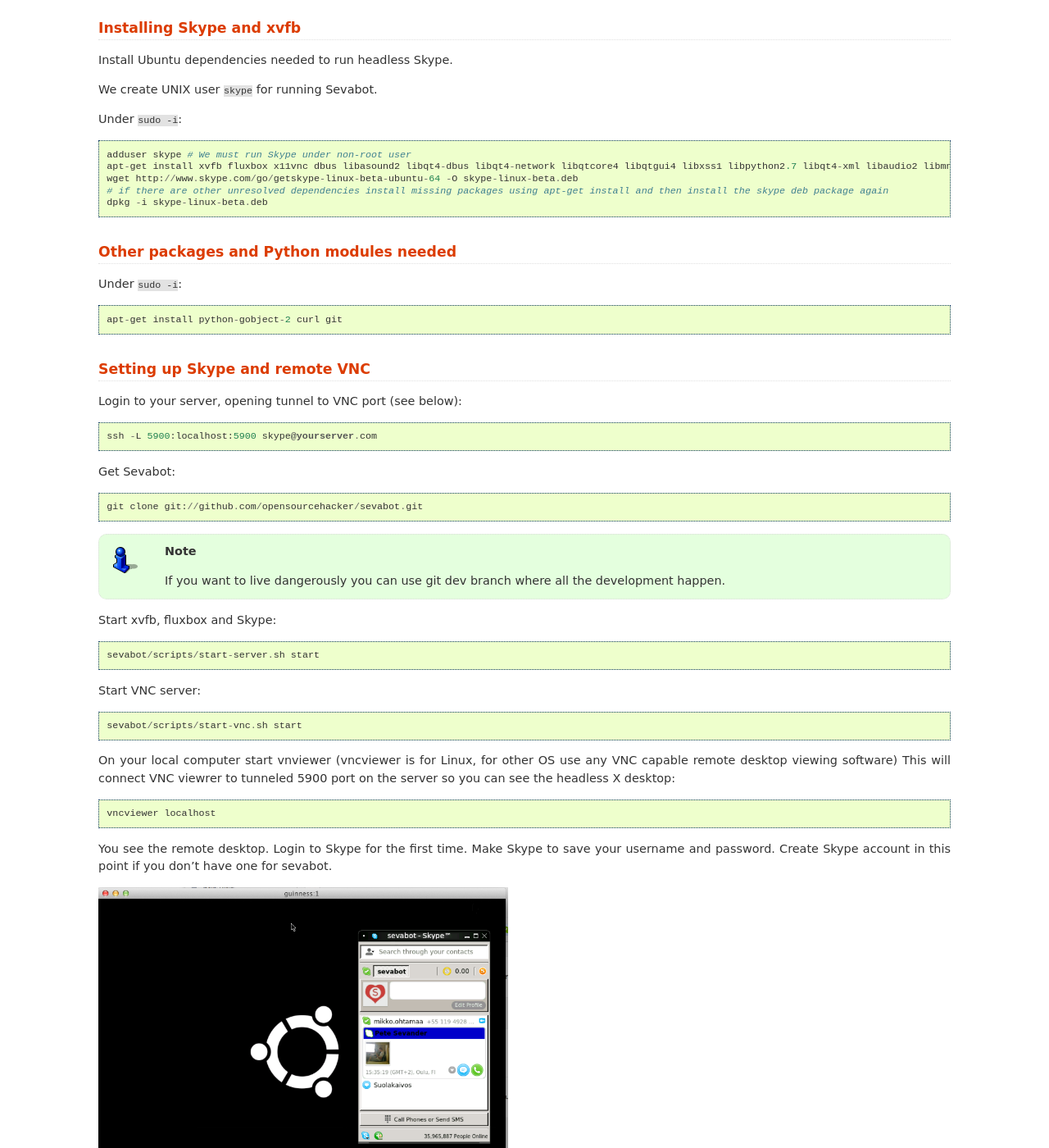
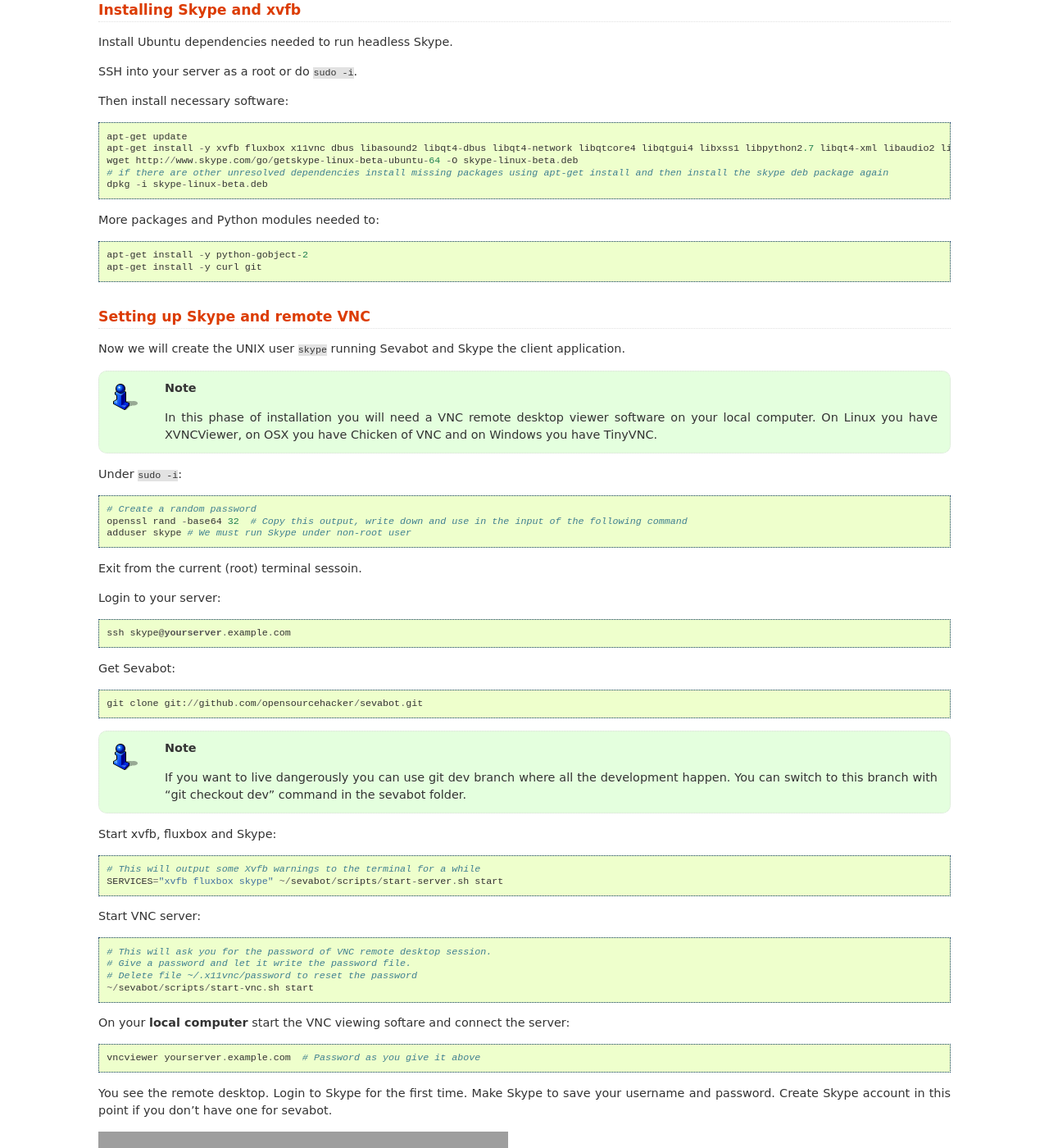
Before and after one commit to opensourcehacker/sevabot, a Sphinx documentation site: the page built from docs/source/ubuntu.rst, in a window 1280 px wide and 1400 px high, scrolled down 654 px. Shown: the whole window at 82% size. Built offline with Sphinx 7.4.7, drawn with Linux system fonts in a browser that asks for light colours; some of the changed text lies outside the part shown; grey boxes are pictures that could not be loaded.

Commit message:
Updated installation manual

```diff
--- a/docs/source/ubuntu.rst
+++ b/docs/source/ubuntu.rst
@@ -8,7 +8,8 @@
 ===============
 
 There instructions are for setting up a headless (no monitor attached) Sevabot running in Skype
-on Ubuntu Server.
+on Ubuntu Server. The instructions have tested on Ubuntu Version **12.04.1** unless mentioned
+otherwise.
 
 .. note ::
 
@@ -19,29 +20,43 @@
 
 Install Ubuntu dependencies needed to run headless Skype.
 
-We create UNIX user ``skype`` for running Sevabot.
+SSH into your server as a root or do ``sudo -i``.
 
-Under ``sudo -i``::
+Then install necessary software::
 
-    adduser skype # We must run Skype under non-root user
-    apt-get install xvfb fluxbox x11vnc dbus libasound2 libqt4-dbus libqt4-network libqtcore4 libqtgui4 libxss1 libpython2.7 libqt4-xml libaudio2 libmng1 fontconfig liblcms1 lib32stdc++6 lib32asound2 ia32-libs libc6-i386 lib32gcc1
+    apt-get update
+    apt-get install -y xvfb fluxbox x11vnc dbus libasound2 libqt4-dbus libqt4-network libqtcore4 libqtgui4 libxss1 libpython2.7 libqt4-xml libaudio2 libmng1 fontconfig liblcms1 lib32stdc++6 lib32asound2 ia32-libs libc6-i386 lib32gcc1 nano
     wget http://www.skype.com/go/getskype-linux-beta-ubuntu-64 -O skype-linux-beta.deb
     # if there are other unresolved dependencies install missing packages using apt-get install and then install the skype deb package again
     dpkg -i skype-linux-beta.deb
 
-Other packages and Python modules needed
-=============================================
+More packages and Python modules needed to::
 
-Under ``sudo -i``::
-
-    apt-get install python-gobject-2 curl git
+    apt-get install -y python-gobject-2
+    apt-get install -y curl git
 
 Setting up Skype and remote VNC
 ================================
 
-Login to your server, opening tunnel to VNC port (see below)::
+Now we will create the UNIX user ``skype`` running Sevabot and Skype the client application.
 
-    ssh -L 5900:localhost:5900 skype@yourserver.com
+.. note ::
+
+    In this phase of installation you will need a VNC remote desktop viewer software
+    on your local computer. On Linux you have XVNCViewer, on OSX you have Chicken of VNC
+    and on Windows you have TinyVNC.
+
+Under ``sudo -i``::
+
+    # Create a random password
+    openssl rand -base64 32  # Copy this output, write down and use in the input of the following command
+    adduser skype # We must run Skype under non-root user
+
+Exit from the current (root) terminal sessoin.
+
+Login to your server::
+
+    ssh skype@yourserver.example.com
 
 Get Sevabot::
 
@@ -50,94 +65,130 @@
 .. note ::
 
     If you want to live dangerously you can use git dev branch where
-    all the development happen.
+    all the development happen. You can switch to this branch with "git checkout dev"
+    command in the sevabot folder.
 
 Start xvfb, fluxbox and Skype::
 
-    sevabot/scripts/start-server.sh start
+    # This will output some Xvfb warnings to the terminal for a while
+    SERVICES="xvfb fluxbox skype" ~/sevabot/scripts/start-server.sh start
 
 Start VNC server::
 
-    sevabot/scripts/start-vnc.sh start
+    # This will ask you for the password of VNC remote desktop session.
+    # Give a password and let it write the password file.
+    # Delete file ~/.x11vnc/password to reset the password
+    ~/sevabot/scripts/start-vnc.sh start
 
-On your local computer start vnviewer (vncviewer is for Linux, for other OS
-use any VNC capable remote desktop viewing software)
-This will connect VNC viewrer to tunneled 5900 port on
-the server so you can see the headless X desktop::
+On your **local computer** start the VNC viewing softare and connect the server::
 
-    vncviewer localhost
+    vncviewer yourserver.example.com  # Password as you give it above
 
 You see the remote desktop. Login to Skype for the first time.
 Make Skype to save your username and password. Create Skype
 account in this point if you don't have one for sevabot.
 
-.. image:: /images/vnc.png
+.. image:: /images/login.png
     :width: 500px
 
-Got to Skype's settings and set the following
+Now, in your **local** Skype, invite the bot as your friend. Then accept the friend request.
 
-- no chat history
-- only people on my list can write me
-- only people on my list can call me
+.. image:: /images/invite.png
+    :width: 500px
 
-Installing sevabot
+.. note ::
+
+    It is important to add one Skype buddy for your Sevabot instance in this point,
+    so don't forget to do this step.
+
+Nowm, in Sevabot go to Skype's settings and set the following
+
+- No chat history
+
+- Only people on my list can write me
+
+- Only people on my list can call me
+
+.. image:: /images/settings.png
+    :width: 500px
+
+Installing Sevabot
 ===================
+
+When Skype is up and running on your server, you can attach Sevabot into it.
 
 Sevabot is deployed as `Python virtualenv installation <http://opensourcehacker.com/2012/09/16/recommended-way-for-sudo-free-installation-of-python-software-with-virtualenv/>`_.
 
-Install ``sevabot`` using `virtualenv <http://pypi.python.org/pypi/virtualenv/>`_::
+Login to your server as ``skype`` user over SSH::
+
+    ssh skype@yourserver.example.com
+
+Deploy ``sevabot``, as checked out from Github earlier, using `Python virtualenv <http://pypi.python.org/pypi/virtualenv/>`_::
 
     cd sevabot
     curl -L -o virtualenv.py https://raw.github.com/pypa/virtualenv/master/virtualenv.py
     python virtualenv.py venv
-    source venv/bin/activate
+    . venv/bin/activate
     python setup.py develop
 
 This will
 
-- Pull all Python package dependencies from *pypi.python.org*
+- Pull all Python package dependencies from `pypi.python.org <http://pypi.python.org>`_ package service
 
-- Create a scripts under ``venv/bin/`` to run Sevabot
+- Create Sevabot launch scripts under ``~/sevabot/venv/bin/``
 
-Set password and other settings
-======================================
-
-Customize Sevabot settings::
+Set password and customize other Sevabot settings by creating and editing editing ``settings.py``::
 
     # Create a copy of settings.py
     cd ~/sevabot
     cp settings.py.example settings.py
+    nano settings.py
 
-Setup your Skype admin username and HTTP interface password by editing ``settings.py``.
+In ``settings.py`` set
+
+- ``SHARED_SECRET``: web interface password
+
+- ``HTTP_HOST``: Public IP address you want Sevabot's web interface listen to (on Ubuntu you can figure this out using ``ipconfig command)
+
+We need one more thing and that's accepting Skype dialog for Sevabot control in VNC session.
+Make sure Xvfb, Fluxbox, Skype and VNC is running as instructed above. Do::
+
+    # Start Sevabot and make initial connect attempt to Skype
+    SERVICES=sevabot ~/sevabot/scripts/start-server.sh start
+
+Authorize the connection and tick *Remember* in VNC session
+
+.. image:: /images/authorize.png
+    :width: 500px
 
 Running sevabot
 =================
 
-Make sure headless Skype is running on the computer using the bot username (see above).
+To start the Sevabot do::
 
-Create a group chat where you indent to use Sevabot.
+    # Following will restart Xvnx, Fluxbox, Skype and Sevabot
+    ~/sevabot/scripts/start-server.sh restart
 
-Invite the Skype user to the Skype chat where you indent to run the bot.
+The last line you see should be something like::
 
-Skype desktop app (in VNC) will now ask if Skype4Py should be allowed. **Click on Remember and Allow.**
+    2013-03-17 18:45:16,270 - werkzeug - INFO -  * Running on http://123.123.123.123:5000/
 
-Activate Python virtualenv proviving ``sevabot`` command::
+.. note ::
 
-    cd ~/sevabot
-    . venv/bin/activate
+    Make sure your IP address is right in above
 
-To start the sevabot server in port 5000 type::
+From the log files see that Sevabot starts up::
 
-  sevabot
+    tail -f ~/sevabot/logs/sevabot.log
 
-You should now see in your terminal::
+It should end up reading like this::
 
-    Skype API connection established
-    getChats()
-     * Running on http://localhost:5000/
+    2013-03-17 18:45:16,262 - sevabot - INFO - Discovered module weather: /home/skype/sevabot/modules/weather.py
 
 Test it
 ========
+
+Start chatting with your Sevabot instance with your *local* Skype.
 
 In Skype chat, type::
 
@@ -146,6 +197,11 @@
 Sevabot should respond to this message with Skype message::
 
     pong
+
+.. note ::
+
+    Sometimes Skype starts up slowly on the server and the initial messages are eaten by something.
+    If you don't get instant reply, wait one minute and type !ping again.
 
 Testing HTTP interface
 ========================
@@ -159,25 +215,26 @@
 
 Just access the Sevabot server by going with your web browser to::
 
-    http://example.com:5000
+    http://yourserver.example.com:5000
 
 .. image:: /images/admin.png
     :width: 500px
-
-If you run the bot on non-internet facing computer (desktop)
-you can tunnel HTTP interface to a public server::
-
-    ssh -gNR 5000:yourserver.com:5000 yourserver.com
-
-And then access the tunneled port::
-
-    http://localhost:5000
 
 Running sevabot as service
 ====================================
 
 Sevabot and all related services can be controller with ``scripts/start-server.sh``
-helper script::
+helper script. Services include
+
+* Xvfb
+
+* Fluxbox
+
+* Skype
+
+* Sevabot itself
+
+Example::
 
     scripts/start-server.sh stop
     ...
```
Also changed, not shown: docs/source/images/authorize.png (added), docs/source/images/invite.png (added), docs/source/images/settings.png (added), docs/source/images/skype-login.png (added).
